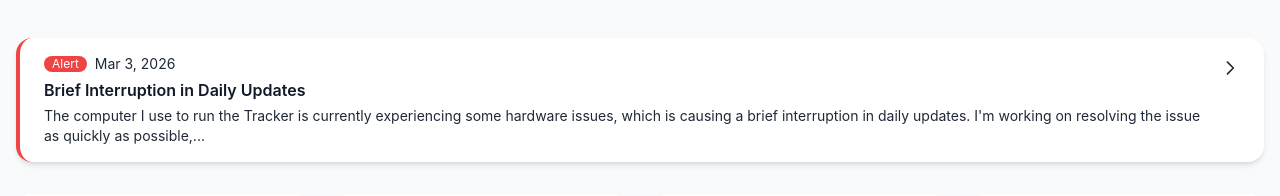
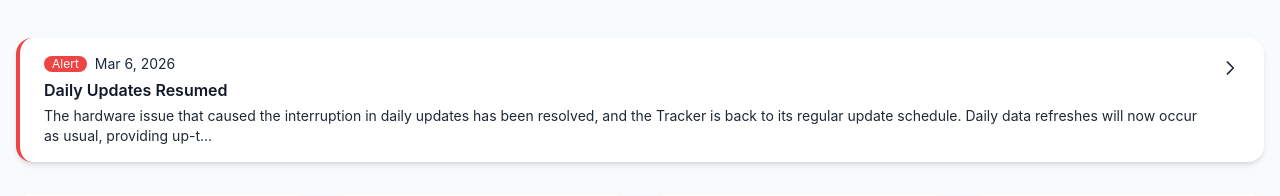
Before and after one commit to arbowl/beacon-hill-tracker, a React (Vite) app in the folder frontend/: page / in a window 1280 px wide. Shown: the part 534-730 px from the top of the page. Built offline with nearby package versions, Linux system fonts and the light colour scheme; no server answers.

Commit message:
Add downtime resolution

```diff
--- a/frontend/src/data/updates.ts
+++ b/frontend/src/data/updates.ts
@@ -317,5 +317,12 @@ This latest report on the Judiciary explores how various ways of missing deadlin
 
 I'll post an update here once the issue is resolved and daily updates are back on track.`,
     type: 'alert'
+  },
+  {
+    id: 21,
+    date: '2026-03-06',
+    title: 'Daily Updates Resumed',
+    content: `The hardware issue that caused the interruption in daily updates has been resolved, and the Tracker is back to its regular update schedule. Daily data refreshes will now occur as usual, providing up-to-date information on legislative compliance.`,
+    type: 'alert'
   }
 ]
```
